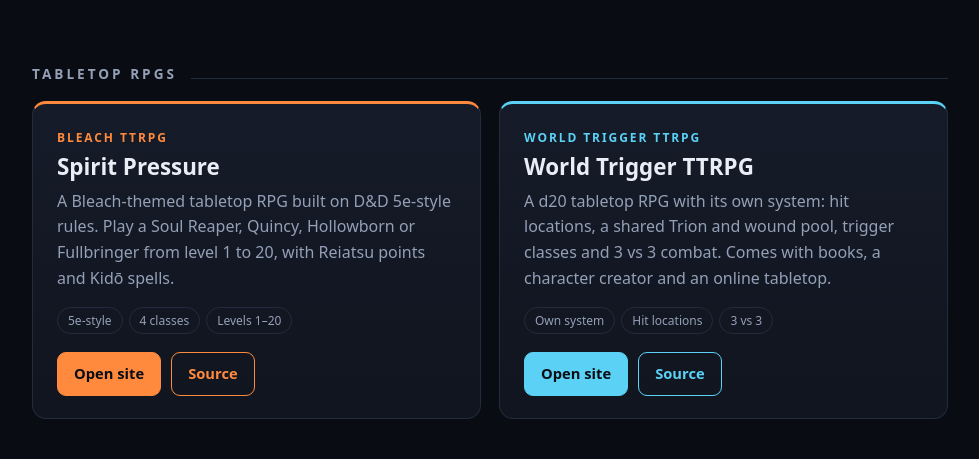
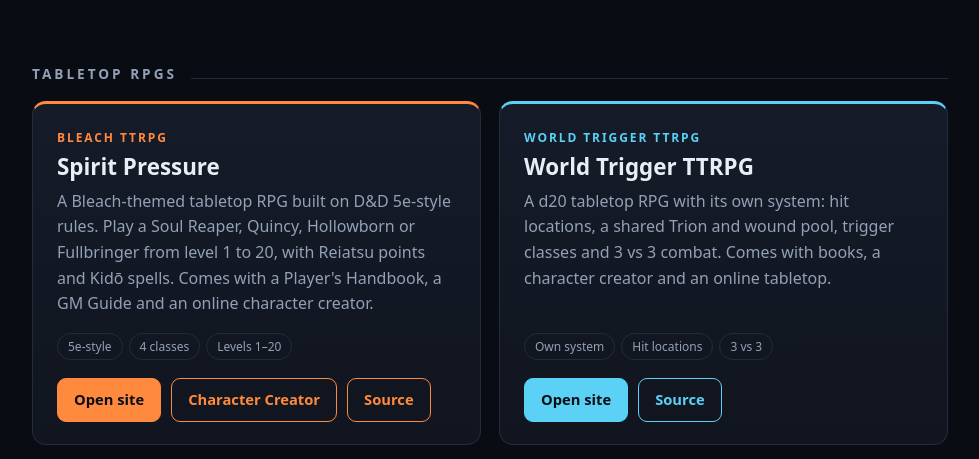
Before and after one commit to vindfoxy-alt/links-to-all-my-websites, a plain HTML site: page index.html in a window 1280 px wide. Shown: the part 341-800 px from the top of the page, without its empty margins (150-1129 px from the left). Drawn offline with Linux system fonts and the light colour scheme.

Commit message:
Add Spirit Pressure Character Creator link
Co-Authored-By: Claude Sonnet 5.5 <noreply@anthropic.com>
Claude-Session: https://claude.ai/code/session_01SkJssNTZDjwLQwrDbZgGvh

```diff
--- a/index.html
+++ b/index.html
@@ -129,7 +129,7 @@
           <article class="card bleach">
             <p class="kicker">Bleach TTRPG</p>
             <h3>Spirit Pressure</h3>
-            <p class="desc">A Bleach-themed tabletop RPG built on D&amp;D 5e-style rules. Play a Soul Reaper, Quincy, Hollowborn or Fullbringer from level 1 to 20, with Reiatsu points and Kidō spells.</p>
+            <p class="desc">A Bleach-themed tabletop RPG built on D&amp;D 5e-style rules. Play a Soul Reaper, Quincy, Hollowborn or Fullbringer from level 1 to 20, with Reiatsu points and Kidō spells. Comes with a Player's Handbook, a GM Guide and an online character creator.</p>
             <ul class="tags">
               <li>5e-style</li>
               <li>4 classes</li>
@@ -137,6 +137,7 @@
             </ul>
             <div class="links">
               <a class="btn primary" href="https://vindfoxy-alt.github.io/bleach-ttrpg-Spirit-pressure/" rel="noopener">Open site</a>
+              <a class="btn ghost" href="https://vindfoxy-alt.github.io/bleach-ttrpg-Spirit-pressure/creator.html" rel="noopener">Character Creator</a>
               <a class="btn ghost" href="https://github.com/vindfoxy-alt/bleach-ttrpg-Spirit-pressure" rel="noopener">Source</a>
             </div>
           </article>
```
